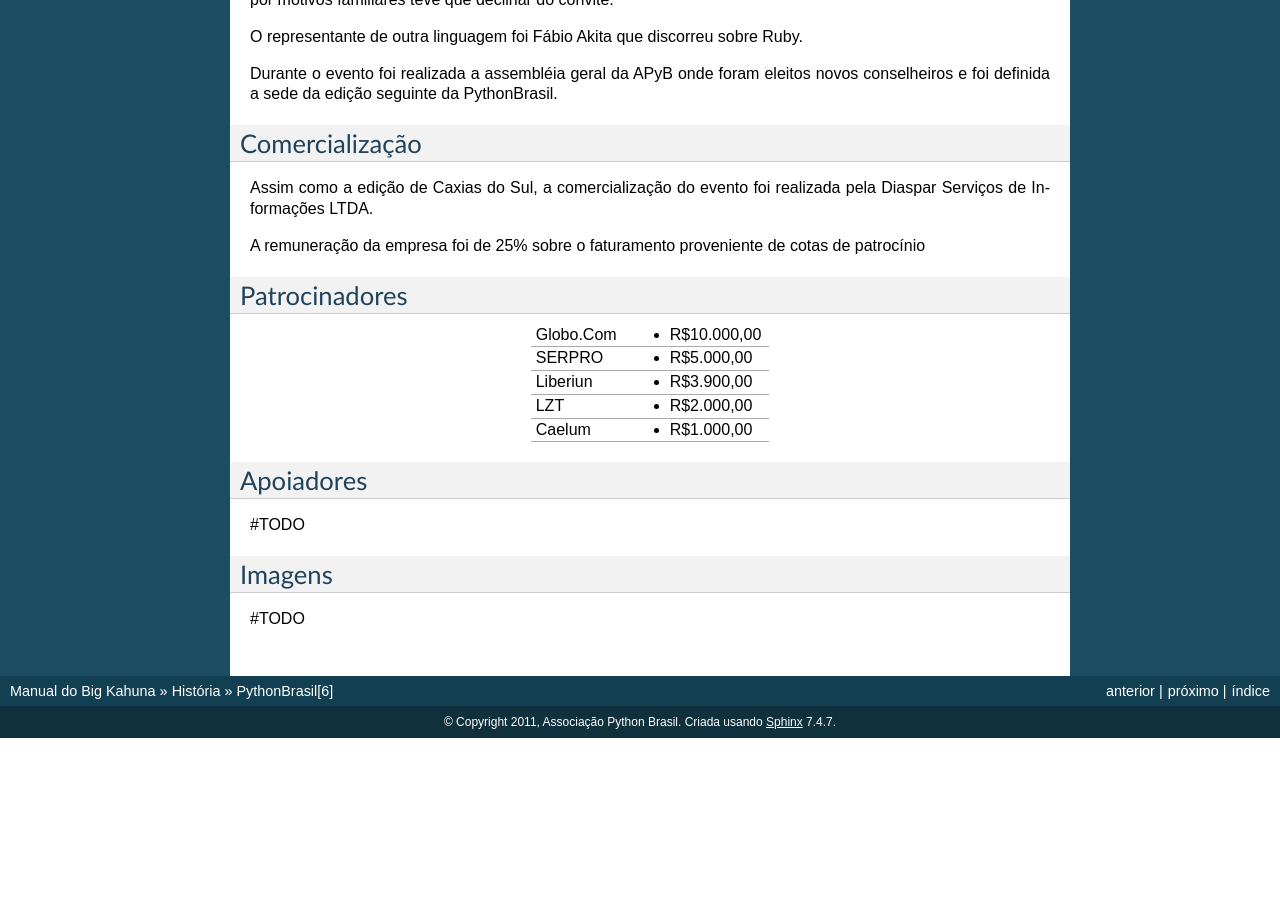
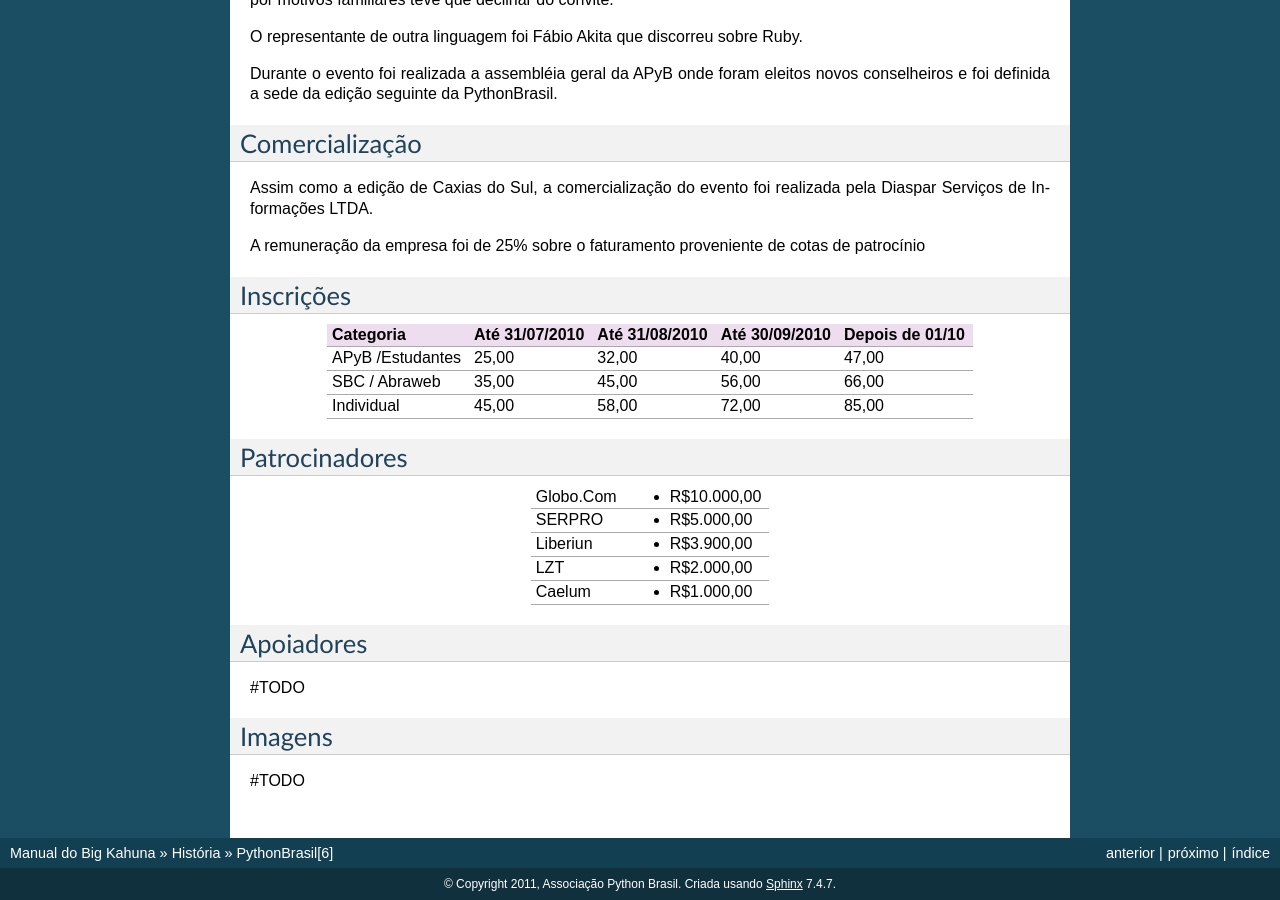
Before and after one commit to pythonbrasil/manual, a Sphinx documentation site: the page built from source/historia/pythonbrasil6.txt, in a window 1280 px wide and 900 px high, scrolled down 900 px. Built offline with Sphinx 7.4.7, drawn with Linux system fonts in a browser that asks for light colours; before the commit the page ends 1638 px from its top, so only the background shows below that.

Commit message:
Add inscricoes

```diff
--- a/source/historia/pythonbrasil6.txt
+++ b/source/historia/pythonbrasil6.txt
@@ -73,6 +73,18 @@
 A remuneração da empresa foi de 25% sobre o faturamento proveniente de cotas de
 patrocínio
 
+Inscrições
+----------------
+
++----------------------+------------------+------------------+------------------+------------------+
+| Categoria            |  Até 31/07/2010  |  Até 31/08/2010  |  Até 30/09/2010  | Depois de 01/10  |
++======================+==================+==================+==================+==================+
+| APyB /Estudantes     |      25,00       |       32,00      |       40,00      |       47,00      |
++----------------------+------------------+------------------+------------------+------------------+
+| SBC / Abraweb        |      35,00       |       45,00      |       56,00      |       66,00      |
++----------------------+------------------+------------------+------------------+------------------+
+| Individual           |      45,00       |       58,00      |       72,00      |       85,00      |
++----------------------+------------------+------------------+------------------+------------------+
 
 Patrocinadores
 ------------------
```
Also changed, not shown: source/historia/pythonbrasil5.txt (+13 -0 lines).
